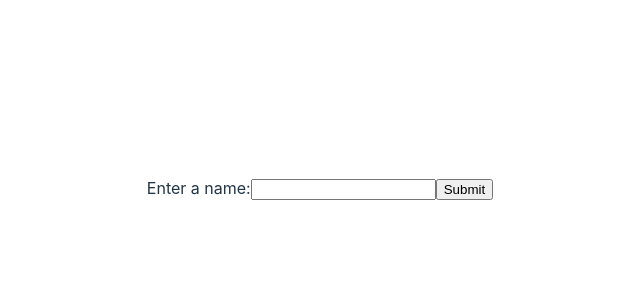
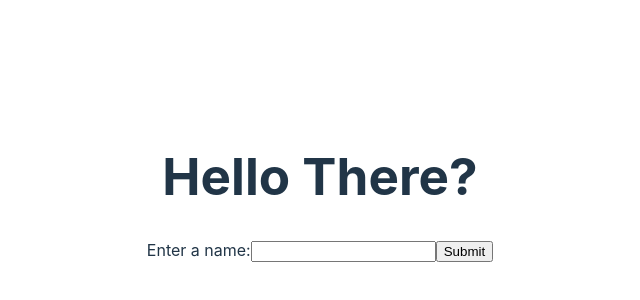
Before and after one commit to kennedymahoro/createInputTag, a React (Vite) app in the folder testmyapp/: page / in a window 1280 px wide. Shown: the part 212-512 px from the top of the page, without its empty margins (320-960 px from the left). Built offline with nearby package versions, Linux system fonts and the light colour scheme.

Commit message:
added a hello there in app.jsx

```diff
--- a/testmyapp/src/App.jsx
+++ b/testmyapp/src/App.jsx
@@ -2,7 +2,10 @@ import './App.css'
 import InputTag from "./Components/InputTag.jsx"
 function App() {
   return (
-    <InputTag />
+    <div>
+      <h1>Hello There?</h1>
+      <InputTag />
+    </div>
   )
 }
 
```
